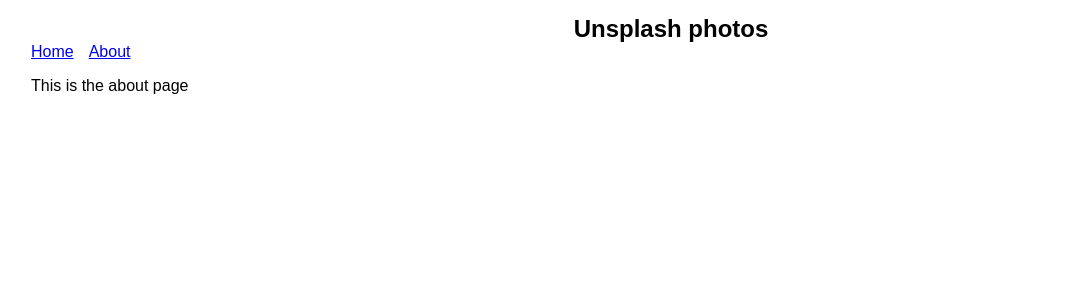
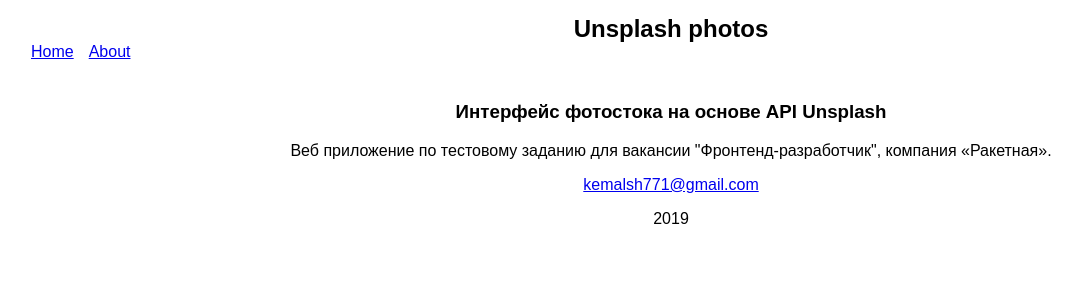
Before and after one commit to Slider7/photos-next, a Next.js app: page /about in a window 1280 px wide. Shown: the top 300 px of the page, without its empty margins (2-1079 px from the left). Built offline with nearby package versions, Linux system fonts and the light colour scheme.

Commit message:
fix: fix zero search results add about info

```diff
--- a/components/Layout.js
+++ b/components/Layout.js
@@ -8,13 +8,17 @@
   marginTop: 10
 }
 
+const resetStyle = {
+  margin: "0 20px"
+}
+
 const Layout = props => (
   <div>
       <Header>
         <Search searchPhotos={props.searchPhotos} />
         <div style={nextStyle}>
           <button id='prev30' onClick = {(e) => {props.scrollPhotos(e)}}>Prev 30</button>
-          <button id='reset-btn' onClick = {props.resetPhotos}>Reset search</button>
+          <button style={resetStyle} id='reset-btn' onClick = {props.resetPhotos}>Reset search</button>
           <button id='next30' onClick = {(e) => {props.scrollPhotos(e)}}>Next 30</button>
         </div>
       </Header>
--- a/pages/about.js
+++ b/pages/about.js
@@ -1,9 +1,19 @@
 import Header from '../components/Header';
+
+const aboutStyle = {
+  textAlign: 'center',
+  marginTop: 40
+}
 
 export default function About() {
   return (
     <Header>
-      <p>This is the about page</p>
+      <div style={aboutStyle}>
+        <h3>Интерфейс фотостока на основе API Unsplash</h3>
+        <p>Веб приложение по тестовому заданию для вакансии "Фронтенд-разработчик", компания «Ракетная».</p>
+        <p><a href="mailto:kemalsh771@gmail.com">kemalsh771@gmail.com</a></p>
+        <p>2019</p>
+      </div>
     </Header>
   );
 }
```
Also changed, not shown: components/Main.js (+9 -7 lines), pages/index.js (+19 -14 lines).
